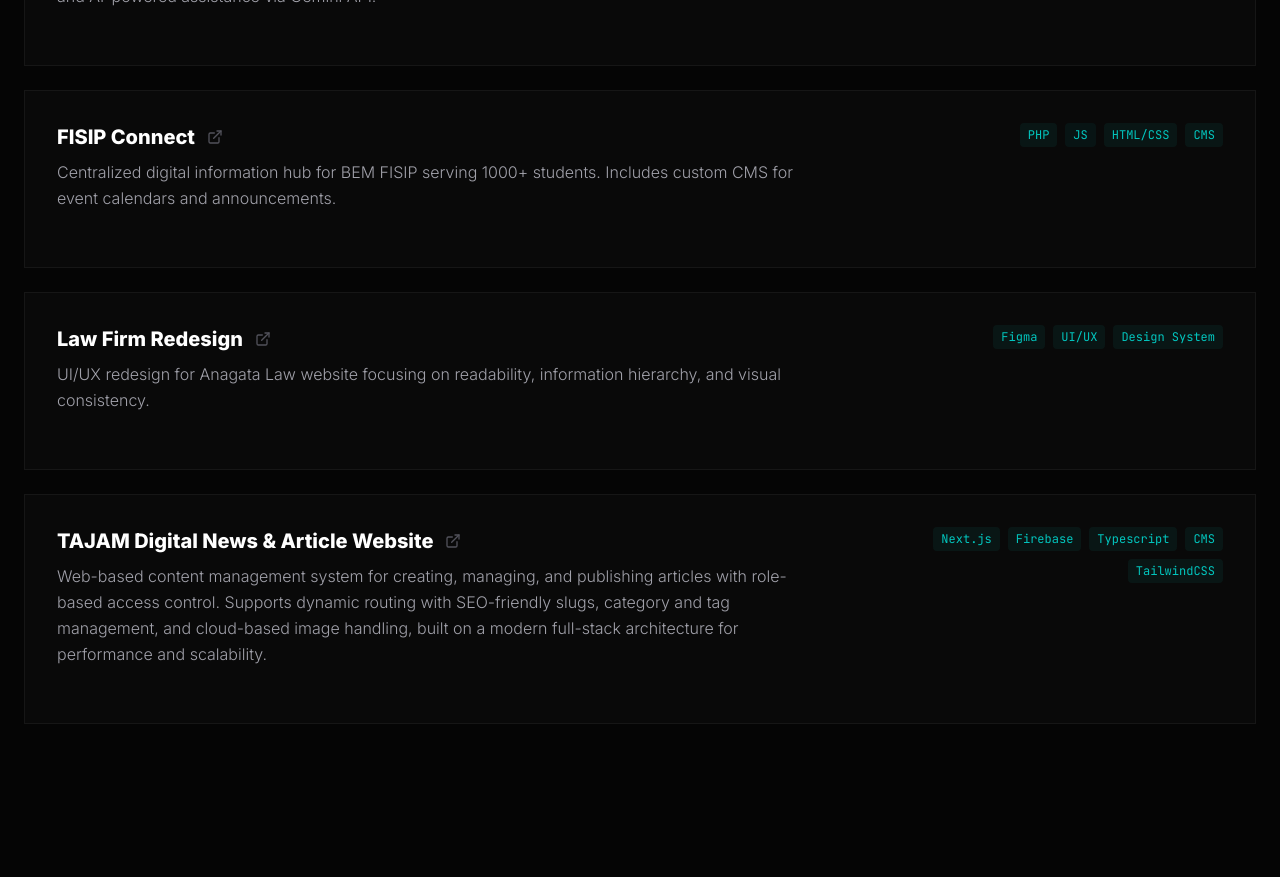
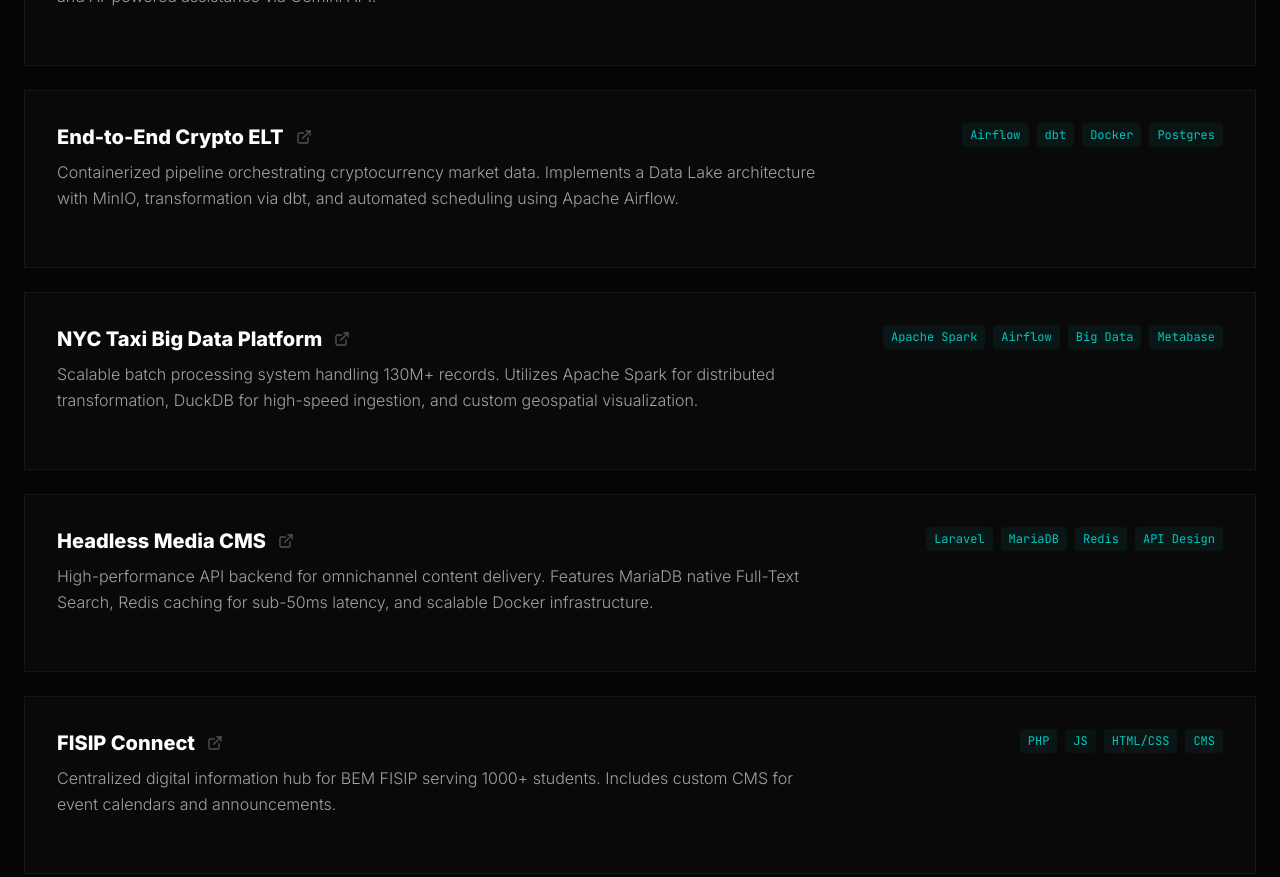
Before and after one commit to rehanhf/rehanhf.github.io, a React (Vite) app: page / in a window 1280 px wide. Shown: the part 1920-2797 px from the top of the page. Built offline with nearby package versions, Linux system fonts and the light colour scheme.

Commit message:
add projects to portfolio

```diff
--- a/data/portfolio.ts
+++ b/data/portfolio.ts
@@ -31,29 +31,50 @@
       title: "CSV Analytics App",
       description: "Interactive web dashboard for CSV dataset exploration. Features secure auth, dynamic visualization, and AI-powered assistance via Gemini API.",
       tags: ["R Shiny", "Gemini API", "Data Viz"],
-      link: "#"
+      link: ""
     },
     {
       id: "2",
+      title: "End-to-End Crypto ELT",
+      description: "Containerized pipeline orchestrating cryptocurrency market data. Implements a Data Lake architecture with MinIO, transformation via dbt, and automated scheduling using Apache Airflow.",
+      tags: ["Airflow", "dbt", "Docker", "Postgres"],
+      link: "https://github.com/YOUR_USERNAME/crypto-elt-pipeline"
+    },
+    {
+      id: "3",
+      title: "NYC Taxi Big Data Platform",
+      description: "Scalable batch processing system handling 130M+ records. Utilizes Apache Spark for distributed transformation, DuckDB for high-speed ingestion, and custom geospatial visualization.",
+      tags: ["Apache Spark", "Airflow", "Big Data", "Metabase"],
+      link: "https://github.com/YOUR_USERNAME/nyc-taxi-pipeline"
+    },
+    {
+      id: "4",
+      title: "Headless Media CMS",
+      description: "High-performance API backend for omnichannel content delivery. Features MariaDB native Full-Text Search, Redis caching for sub-50ms latency, and scalable Docker infrastructure.",
+      tags: ["Laravel", "MariaDB", "Redis", "API Design"],
+      link: "https://github.com/YOUR_USERNAME/headless-news"
+    },
+    {
+      id: "5",
       title: "FISIP Connect",
       description: "Centralized digital information hub for BEM FISIP serving 1000+ students. Includes custom CMS for event calendars and announcements.",
       tags: ["PHP", "JS", "HTML/CSS", "CMS"],
       link: "#"
     },
     {
-      id: "3",
+      id: "6",
       title: "Law Firm Redesign",
       description: "UI/UX redesign for Anagata Law website focusing on readability, information hierarchy, and visual consistency.",
       tags: ["Figma", "UI/UX", "Design System"],
       link: "#"
     },
     {
-      id: "4",
+      id: "7",
       title: "TAJAM Digital News & Article Website",
       description: "Web-based content management system for creating, managing, and publishing articles with role-based access control. Supports dynamic routing with SEO-friendly slugs, category and tag management, and cloud-based image handling, built on a modern full-stack architecture for performance and scalability.",
       tags: ["Next.js", "Firebase", "Typescript", "CMS", "TailwindCSS"],
       link: "#"
-    }
+    },
   ],
   experience: [
     {
```
